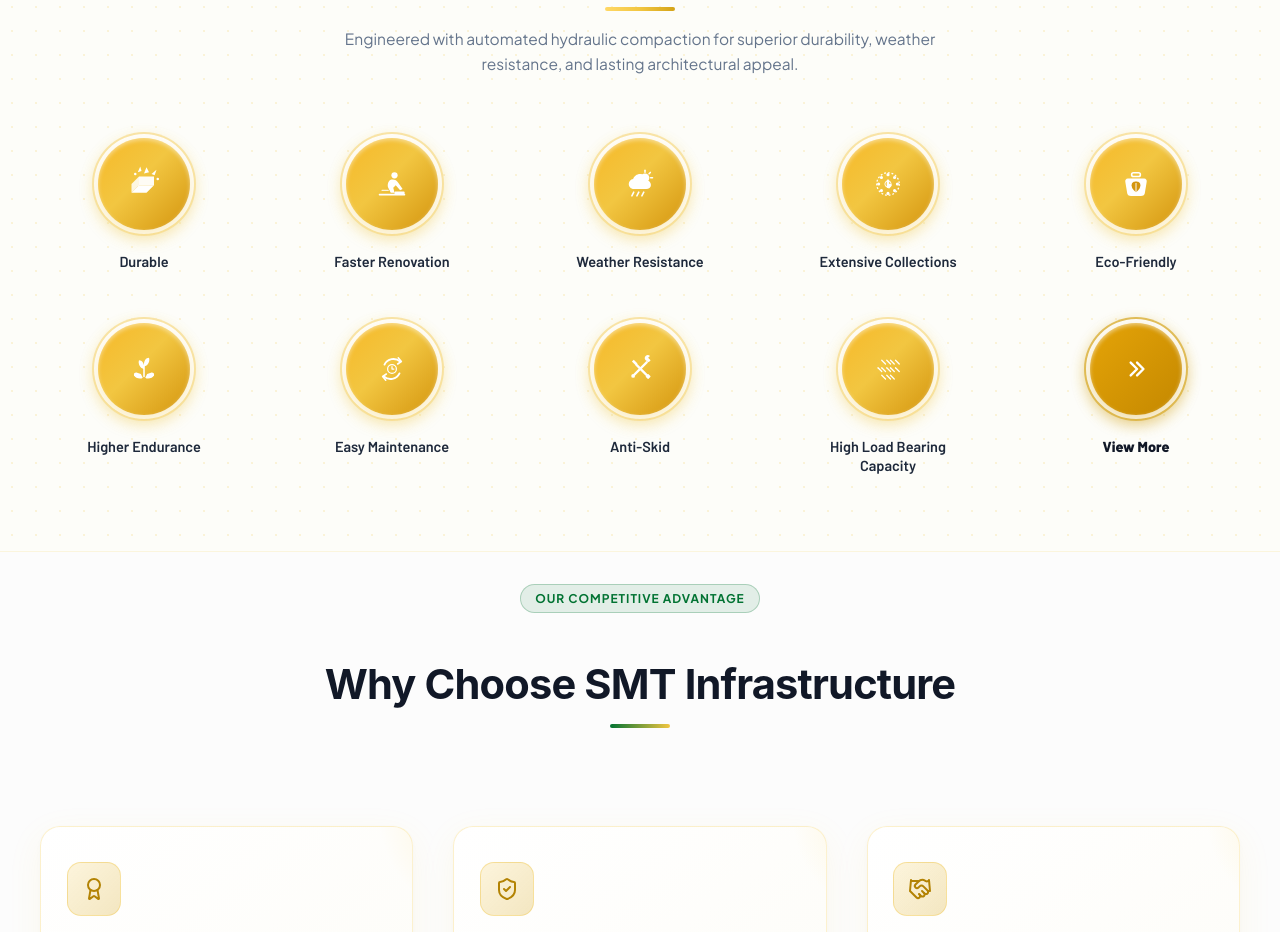
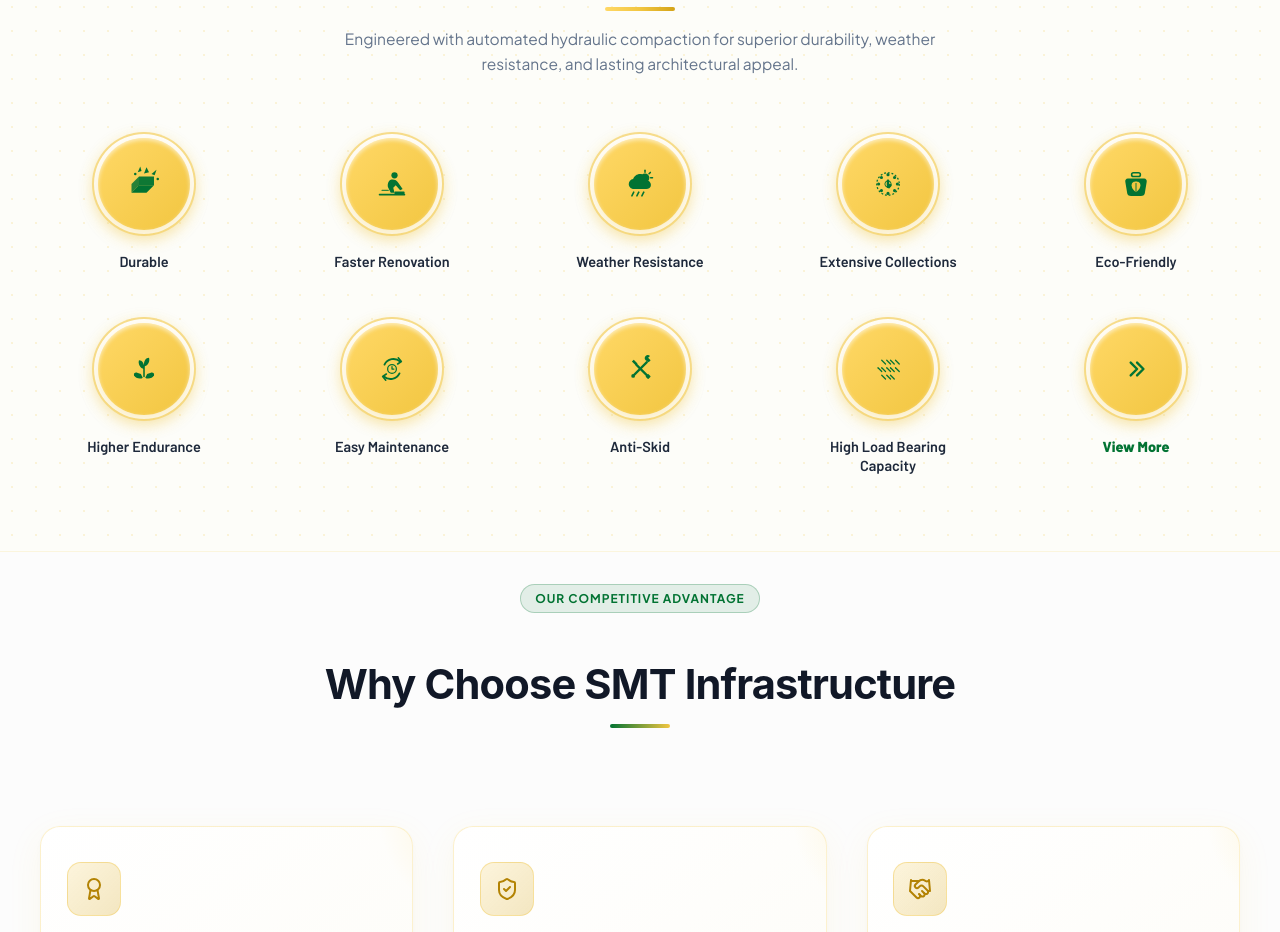
Before and after one commit to tharun-karthick/smt_websites, a React (Create React App) app: page / in a window 1280 px wide. Shown: the part 3106-4038 px from the top of the page. Built offline with nearby package versions, Linux system fonts and the light colour scheme; a web font is replaced by a local one.

Commit message:
style: set all why choose us circular badges to yellow with green icons matching view more

```diff
--- a/public/stylesheets/whyChooseUse.css
+++ b/public/stylesheets/whyChooseUse.css
@@ -176,13 +176,13 @@
   width: 92px;
   height: 92px;
   border-radius: 50%;
-  border: 2px solid rgba(242, 198, 65, 0.45);
+  border: 2px solid rgba(242, 198, 65, 0.6);
   padding: 4px;
   display: flex;
   align-items: center;
   justify-content: center;
   transition: all 0.35s cubic-bezier(0.16, 1, 0.3, 1);
-  box-shadow: 0 4px 14px rgba(242, 198, 65, 0.2);
+  box-shadow: 0 4px 14px rgba(242, 198, 65, 0.25);
   background: #ffffff;
 }
 
@@ -190,12 +190,12 @@
   width: 100%;
   height: 100%;
   border-radius: 50%;
-  background: linear-gradient(135deg, #f7b928 0%, #F2C641 45%, #d4950e 100%);
+  background: linear-gradient(135deg, #ffd866 0%, #F2C641 100%);
   display: flex;
   align-items: center;
   justify-content: center;
-  color: #ffffff;
-  box-shadow: inset 0 2px 4px rgba(255, 255, 255, 0.45), 0 6px 18px rgba(242, 198, 65, 0.35);
+  color: #027333;
+  box-shadow: inset 0 2px 4px rgba(255, 255, 255, 0.6), 0 6px 18px rgba(242, 198, 65, 0.35);
   transition: all 0.35s ease;
 }
 
@@ -207,7 +207,7 @@
 
 .why-choose-badge-card:hover .badge-circle-inner {
   background: linear-gradient(135deg, #ffe082 0%, #ffca28 50%, #e09200 100%);
-  box-shadow: inset 0 2px 4px rgba(255, 255, 255, 0.6), 0 10px 26px rgba(242, 198, 65, 0.45);
+  box-shadow: inset 0 2px 4px rgba(255, 255, 255, 0.7), 0 10px 26px rgba(242, 198, 65, 0.45);
 }
 
 .badge-card-title {
@@ -222,45 +222,41 @@
 }
 
 .why-choose-badge-card:hover .badge-card-title {
-  color: #b38304;
+  color: var(--primary-brand);
 }
 
-/* View More special badge card - Golden yellow accent */
+/* View More badge card - Identical styling */
 .view-more-ring {
-  border-color: rgba(212, 163, 23, 0.7);
-  box-shadow: 0 4px 14px rgba(212, 163, 23, 0.3);
+  border-color: rgba(242, 198, 65, 0.6);
+  box-shadow: 0 4px 14px rgba(242, 198, 65, 0.25);
 }
 
 .view-more-circle {
-  background: linear-gradient(135deg, #e5a408 0%, #c48800 100%);
-  box-shadow: inset 0 2px 4px rgba(255, 255, 255, 0.5), 0 6px 18px rgba(212, 163, 23, 0.4);
+  background: linear-gradient(135deg, #ffd866 0%, #F2C641 100%);
+  box-shadow: inset 0 2px 4px rgba(255, 255, 255, 0.6), 0 6px 18px rgba(242, 198, 65, 0.35);
 }
 
 .view-more-circle svg polyline {
-  stroke: #ffffff;
+  stroke: #027333;
 }
 
 .why-choose-badge-card.link-badge:hover .view-more-ring {
-  border-color: #ffd866;
-  box-shadow: 0 14px 30px rgba(242, 198, 65, 0.5);
+  border-color: #d4a317;
+  box-shadow: 0 14px 30px rgba(242, 198, 65, 0.45), 0 0 18px rgba(255, 216, 102, 0.5);
 }
 
 .why-choose-badge-card.link-badge:hover .view-more-circle {
-  background: linear-gradient(135deg, #ffd866 0%, #F2C641 100%);
-  box-shadow: inset 0 2px 4px rgba(255, 255, 255, 0.7), 0 10px 24px rgba(242, 198, 65, 0.5);
-}
-
-.why-choose-badge-card.link-badge:hover .view-more-circle svg polyline {
-  stroke: #0f172a;
+  background: linear-gradient(135deg, #ffe082 0%, #ffca28 50%, #e09200 100%);
+  box-shadow: inset 0 2px 4px rgba(255, 255, 255, 0.7), 0 10px 26px rgba(242, 198, 65, 0.45);
 }
 
 .view-more-text {
   font-weight: 800;
-  color: #111827;
+  color: var(--primary-brand);
 }
 
 .why-choose-badge-card.link-badge:hover .view-more-text {
-  color: #b38304;
+  color: var(--primary-brand-hover);
 }
 
 /* Responsiveness */
--- a/src/components/whyChoosePavers.tsx
+++ b/src/components/whyChoosePavers.tsx
@@ -9,15 +9,15 @@
             icon: (
                 <svg viewBox="0 0 64 64" width="40" height="40" fill="none">
                     {/* Isometric durable paver block */}
-                    <polygon points="12,46 36,46 48,34 24,34" fill="#ffffff" />
-                    <polygon points="12,46 24,34 24,20 12,32" fill="#ffffff" opacity="0.85" />
-                    <polygon points="24,20 48,20 48,34 24,34" fill="#ffffff" opacity="0.95" />
+                    <polygon points="12,46 36,46 48,34 24,34" fill="#027333" />
+                    <polygon points="12,46 24,34 24,20 12,32" fill="#027333" opacity="0.85" />
+                    <polygon points="24,20 48,20 48,34 24,34" fill="#027333" opacity="0.95" />
                     {/* Impact sparks / shatter-proof shards */}
-                    <polygon points="32,15 36,5 40,13" fill="#ffffff" />
-                    <polygon points="22,13 26,4 28,11" fill="#ffffff" />
-                    <polygon points="44,16 52,9 49,18" fill="#ffffff" />
-                    <circle cx="18" cy="16" r="2" fill="#ffffff" />
-                    <circle cx="54" cy="24" r="2" fill="#ffffff" />
+                    <polygon points="32,15 36,5 40,13" fill="#027333" />
+                    <polygon points="22,13 26,4 28,11" fill="#027333" />
+                    <polygon points="44,16 52,9 49,18" fill="#027333" />
+                    <circle cx="18" cy="16" r="2" fill="#027333" />
+                    <circle cx="54" cy="24" r="2" fill="#027333" />
                 </svg>
             ),
         },
@@ -27,12 +27,12 @@
             icon: (
                 <svg viewBox="0 0 64 64" width="40" height="40" fill="none">
                     {/* Kneeling installer laying paver block */}
-                    <circle cx="36" cy="18" r="5" fill="#ffffff" />
-                    <path d="M30 25 C26 27 24 33 26 38 L30 46 L36 46 L34 38 L38 34 L45 42 L49 40 L42 30 C40 26 35 24 30 25 Z" fill="#ffffff" />
+                    <circle cx="36" cy="18" r="5" fill="#027333" />
+                    <path d="M30 25 C26 27 24 33 26 38 L30 46 L36 46 L34 38 L38 34 L45 42 L49 40 L42 30 C40 26 35 24 30 25 Z" fill="#027333" />
                     {/* Ground and speed lines */}
-                    <rect x="36" y="44" width="16" height="5" rx="1" fill="#ffffff" />
-                    <line x1="12" y1="49" x2="52" y2="49" stroke="#ffffff" strokeWidth="2.5" strokeLinecap="round" />
-                    <line x1="16" y1="42" x2="26" y2="42" stroke="#ffffff" strokeWidth="2" strokeLinecap="round" opacity="0.8" />
+                    <rect x="36" y="44" width="16" height="5" rx="1" fill="#027333" />
+                    <line x1="12" y1="49" x2="52" y2="49" stroke="#027333" strokeWidth="2.5" strokeLinecap="round" />
+                    <line x1="16" y1="42" x2="26" y2="42" stroke="#027333" strokeWidth="2" strokeLinecap="round" opacity="0.8" />
                 </svg>
             ),
         },
@@ -42,16 +42,16 @@
             icon: (
                 <svg viewBox="0 0 64 64" width="40" height="40" fill="none">
                     {/* Sun */}
-                    <circle cx="40" cy="22" r="7" fill="#ffffff" />
-                    <line x1="40" y1="10" x2="40" y2="13" stroke="#ffffff" strokeWidth="2.5" strokeLinecap="round" />
-                    <line x1="48.5" y1="13.5" x2="46.5" y2="15.5" stroke="#ffffff" strokeWidth="2.5" strokeLinecap="round" />
-                    <line x1="52" y1="22" x2="49" y2="22" stroke="#ffffff" strokeWidth="2.5" strokeLinecap="round" />
+                    <circle cx="40" cy="22" r="7" fill="#027333" />
+                    <line x1="40" y1="10" x2="40" y2="13" stroke="#027333" strokeWidth="2.5" strokeLinecap="round" />
+                    <line x1="48.5" y1="13.5" x2="46.5" y2="15.5" stroke="#027333" strokeWidth="2.5" strokeLinecap="round" />
+                    <line x1="52" y1="22" x2="49" y2="22" stroke="#027333" strokeWidth="2.5" strokeLinecap="round" />
                     {/* Rain cloud */}
-                    <path d="M22 40 C17.5 40 14 36.5 14 32 C14 28 17 24.5 21 24.1 C22.5 19.5 27 16 32 16 C37.5 16 42 20 42.5 25.5 C46.5 26 49.5 29.5 49.5 33.5 C49.5 37.5 46 40 42 40 Z" fill="#ffffff" />
+                    <path d="M22 40 C17.5 40 14 36.5 14 32 C14 28 17 24.5 21 24.1 C22.5 19.5 27 16 32 16 C37.5 16 42 20 42.5 25.5 C46.5 26 49.5 29.5 49.5 33.5 C49.5 37.5 46 40 42 40 Z" fill="#027333" />
                     {/* Raindrops */}
-                    <line x1="22" y1="45" x2="19" y2="51" stroke="#ffffff" strokeWidth="2.5" strokeLinecap="round" />
-                    <line x1="30" y1="45" x2="27" y2="51" stroke="#ffffff" strokeWidth="2.5" strokeLinecap="round" />
-                    <line x1="38" y1="45" x2="35" y2="51" stroke="#ffffff" strokeWidth="2.5" strokeLinecap="round" />
+                    <line x1="22" y1="45" x2="19" y2="51" stroke="#027333" strokeWidth="2.5" strokeLinecap="round" />
+                    <line x1="30" y1="45" x2="27" y2="51" stroke="#027333" strokeWidth="2.5" strokeLinecap="round" />
+                    <line x1="38" y1="45" x2="35" y2="51" stroke="#027333" strokeWidth="2.5" strokeLinecap="round" />
                 </svg>
             ),
         },
@@ -61,19 +61,19 @@
             icon: (
                 <svg viewBox="0 0 64 64" width="40" height="40" fill="none">
                     {/* Circular dial of pattern dots */}
-                    <circle cx="32" cy="32" r="18" stroke="#ffffff" strokeWidth="2" strokeDasharray="3 3" />
+                    <circle cx="32" cy="32" r="18" stroke="#027333" strokeWidth="2" strokeDasharray="3 3" />
                     {/* Surrounding collection dots */}
-                    <circle cx="32" cy="17" r="2.5" fill="#ffffff" />
-                    <circle cx="42.5" cy="21.5" r="2.5" fill="#ffffff" />
-                    <circle cx="47" cy="32" r="2.5" fill="#ffffff" />
-                    <circle cx="42.5" cy="42.5" r="2.5" fill="#ffffff" />
-                    <circle cx="32" cy="47" r="2.5" fill="#ffffff" />
-                    <circle cx="21.5" cy="42.5" r="2.5" fill="#ffffff" />
-                    <circle cx="17" cy="32" r="2.5" fill="#ffffff" />
-                    <circle cx="21.5" cy="21.5" r="2.5" fill="#ffffff" />
+                    <circle cx="32" cy="17" r="2.5" fill="#027333" />
+                    <circle cx="42.5" cy="21.5" r="2.5" fill="#027333" />
+                    <circle cx="47" cy="32" r="2.5" fill="#027333" />
+                    <circle cx="42.5" cy="42.5" r="2.5" fill="#027333" />
+                    <circle cx="32" cy="47" r="2.5" fill="#027333" />
+                    <circle cx="21.5" cy="42.5" r="2.5" fill="#027333" />
+                    <circle cx="17" cy="32" r="2.5" fill="#027333" />
+                    <circle cx="21.5" cy="21.5" r="2.5" fill="#027333" />
                     {/* Central pointer hand */}
-                    <path d="M30 38 L30 26 C30 24.5 34 24.5 34 26 L34 32 L36 32 C38 32 39 34 37 36 L34 39 Z" fill="#ffffff" />
-                    <circle cx="32" cy="32" r="5" stroke="#ffffff" strokeWidth="1.5" />
+                    <path d="M30 38 L30 26 C30 24.5 34 24.5 34 26 L34 32 L36 32 C38 32 39 34 37 36 L34 39 Z" fill="#027333" />
+                    <circle cx="32" cy="32" r="5" stroke="#027333" strokeWidth="1.5" />
                 </svg>
             ),
         },
@@ -83,11 +83,11 @@
             icon: (
                 <svg viewBox="0 0 64 64" width="40" height="40" fill="none">
                     {/* Hanging weight with leaf symbol */}
-                    <rect x="25" y="14" width="14" height="6" rx="3" stroke="#ffffff" strokeWidth="2.5" />
-                    <path d="M19 23 L45 23 C48 23 50 26 49 29 L46 47 C45 50 43 51 40 51 L24 51 C21 51 19 50 18 47 L15 29 C14 26 16 23 19 23 Z" fill="#ffffff" />
+                    <rect x="25" y="14" width="14" height="6" rx="3" stroke="#027333" strokeWidth="2.5" />
+                    <path d="M19 23 L45 23 C48 23 50 26 49 29 L46 47 C45 50 43 51 40 51 L24 51 C21 51 19 50 18 47 L15 29 C14 26 16 23 19 23 Z" fill="#027333" />
                     {/* Leaf cutout */}
-                    <path d="M32 45 C32 45 39 41 39 34 C39 29 35 28 32 28 C29 28 25 29 25 34 C25 41 32 45 32 45 Z" fill="#d4950e" />
-                    <path d="M32 45 L32 31" stroke="#ffffff" strokeWidth="1.5" strokeLinecap="round" />
+                    <path d="M32 45 C32 45 39 41 39 34 C39 29 35 28 32 28 C29 28 25 29 25 34 C25 41 32 45 32 45 Z" fill="#F2C641" />
+                    <path d="M32 45 L32 31" stroke="#027333" strokeWidth="1.5" strokeLinecap="round" />
                 </svg>
             ),
         },
@@ -97,14 +97,14 @@
             icon: (
                 <svg viewBox="0 0 64 64" width="40" height="40" fill="none">
                     {/* Two hands cupping sprout */}
-                    <path d="M16 42 C18 46 23 48 28 47 L30 46 L27 40 L21 38 C18 37 15 39 16 42 Z" fill="#ffffff" />
-                    <path d="M48 42 C46 46 41 48 36 47 L34 46 L37 40 L43 38 C46 37 49 39 48 42 Z" fill="#ffffff" />
+                    <path d="M16 42 C18 46 23 48 28 47 L30 46 L27 40 L21 38 C18 37 15 39 16 42 Z" fill="#027333" />
+                    <path d="M48 42 C46 46 41 48 36 47 L34 46 L37 40 L43 38 C46 37 49 39 48 42 Z" fill="#027333" />
                     {/* Sprout plant in the center */}
-                    <path d="M32 44 L32 26" stroke="#ffffff" strokeWidth="2.5" strokeLinecap="round" />
+                    <path d="M32 44 L32 26" stroke="#027333" strokeWidth="2.5" strokeLinecap="round" />
                     {/* Left leaf */}
-                    <path d="M32 32 C26 31 22 24 24 18 C29 18 33 23 32 32 Z" fill="#ffffff" />
+                    <path d="M32 32 C26 31 22 24 24 18 C29 18 33 23 32 32 Z" fill="#027333" />
                     {/* Right leaf */}
-                    <path d="M32 28 C38 27 42 20 40 14 C35 14 31 19 32 28 Z" fill="#ffffff" />
+                    <path d="M32 28 C38 27 42 20 40 14 C35 14 31 19 32 28 Z" fill="#027333" />
                 </svg>
             ),
         },
@@ -114,13 +114,13 @@
             icon: (
                 <svg viewBox="0 0 64 64" width="40" height="40" fill="none">
                     {/* Circular cycle arrows */}
-                    <path d="M20 25 A16 16 0 0 1 45 20" stroke="#ffffff" strokeWidth="3" strokeLinecap="round" />
-                    <polyline points="42,14 47,20 41,24" stroke="#ffffff" strokeWidth="2.5" strokeLinecap="round" strokeLinejoin="round" fill="none" />
-                    <path d="M44 39 A16 16 0 0 1 19 44" stroke="#ffffff" strokeWidth="3" strokeLinecap="round" />
-                    <polyline points="22,50 17,44 23,40" stroke="#ffffff" strokeWidth="2.5" strokeLinecap="round" strokeLinejoin="round" fill="none" />
+                    <path d="M20 25 A16 16 0 0 1 45 20" stroke="#027333" strokeWidth="3" strokeLinecap="round" />
+                    <polyline points="42,14 47,20 41,24" stroke="#027333" strokeWidth="2.5" strokeLinecap="round" strokeLinejoin="round" fill="none" />
+                    <path d="M44 39 A16 16 0 0 1 19 44" stroke="#027333" strokeWidth="3" strokeLinecap="round" />
+                    <polyline points="22,50 17,44 23,40" stroke="#027333" strokeWidth="2.5" strokeLinecap="round" strokeLinejoin="round" fill="none" />
                     {/* Central clock */}
-                    <circle cx="32" cy="32" r="7" stroke="#ffffff" strokeWidth="2" />
-                    <polyline points="32,28 32,32 35,32" stroke="#ffffff" strokeWidth="2" strokeLinecap="round" strokeLinejoin="round" />
+                    <circle cx="32" cy="32" r="7" stroke="#027333" strokeWidth="2" />
+                    <polyline points="32,28 32,32 35,32" stroke="#027333" strokeWidth="2" strokeLinecap="round" strokeLinejoin="round" />
                 </svg>
             ),
         },
@@ -130,13 +130,13 @@
             icon: (
                 <svg viewBox="0 0 64 64" width="40" height="40" fill="none">
                     {/* Crossed hammer and wrench */}
-                    <path d="M22 17 L28 23 L25 26 L19 20 Z" fill="#ffffff" />
-                    <line x1="26" y1="25" x2="44" y2="43" stroke="#ffffff" strokeWidth="3.5" strokeLinecap="round" />
-                    <rect x="42" y="41" width="6" height="6" rx="1" fill="#ffffff" transform="rotate(45 45 44)" />
+                    <path d="M22 17 L28 23 L25 26 L19 20 Z" fill="#027333" />
+                    <line x1="26" y1="25" x2="44" y2="43" stroke="#027333" strokeWidth="3.5" strokeLinecap="round" />
+                    <rect x="42" y="41" width="6" height="6" rx="1" fill="#027333" transform="rotate(45 45 44)" />
                     {/* Crossed wrench */}
-                    <path d="M41 18 C39 16 39 13 41 11 C43 9 46 9 48 11 L45 14 L49 18 L46 21 Z" fill="#ffffff" />
-                    <line x1="43" y1="21" x2="23" y2="41" stroke="#ffffff" strokeWidth="3.5" strokeLinecap="round" />
-                    <circle cx="21" cy="43" r="3" fill="#ffffff" />
+                    <path d="M41 18 C39 16 39 13 41 11 C43 9 46 9 48 11 L45 14 L49 18 L46 21 Z" fill="#027333" />
+                    <line x1="43" y1="21" x2="23" y2="41" stroke="#027333" strokeWidth="3.5" strokeLinecap="round" />
+                    <circle cx="21" cy="43" r="3" fill="#027333" />
                 </svg>
             ),
         },
@@ -146,7 +146,7 @@
             icon: (
                 <svg viewBox="0 0 64 64" width="40" height="40" fill="none">
                     {/* Industrial diamond tread plate texture */}
-                    <g stroke="#ffffff" strokeWidth="2" strokeLinecap="round">
+                    <g stroke="#027333" strokeWidth="2" strokeLinecap="round">
                         <line x1="22" y1="18" x2="28" y2="24" />
                         <line x1="36" y1="18" x2="42" y2="24" />
                         <line x1="16" y1="30" x2="22" y2="36" />
@@ -172,8 +172,8 @@
             icon: (
                 <svg viewBox="0 0 64 64" width="34" height="34" fill="none">
                     {/* Double chevron right >> */}
-                    <polyline points="22,20 34,32 22,44" stroke="#ffffff" strokeWidth="4.5" strokeLinecap="round" strokeLinejoin="round" />
-                    <polyline points="34,20 46,32 34,44" stroke="#ffffff" strokeWidth="4.5" strokeLinecap="round" strokeLinejoin="round" />
+                    <polyline points="22,20 34,32 22,44" stroke="#027333" strokeWidth="4.5" strokeLinecap="round" strokeLinejoin="round" />
+                    <polyline points="34,20 46,32 34,44" stroke="#027333" strokeWidth="4.5" strokeLinecap="round" strokeLinejoin="round" />
                 </svg>
             ),
         },
```
